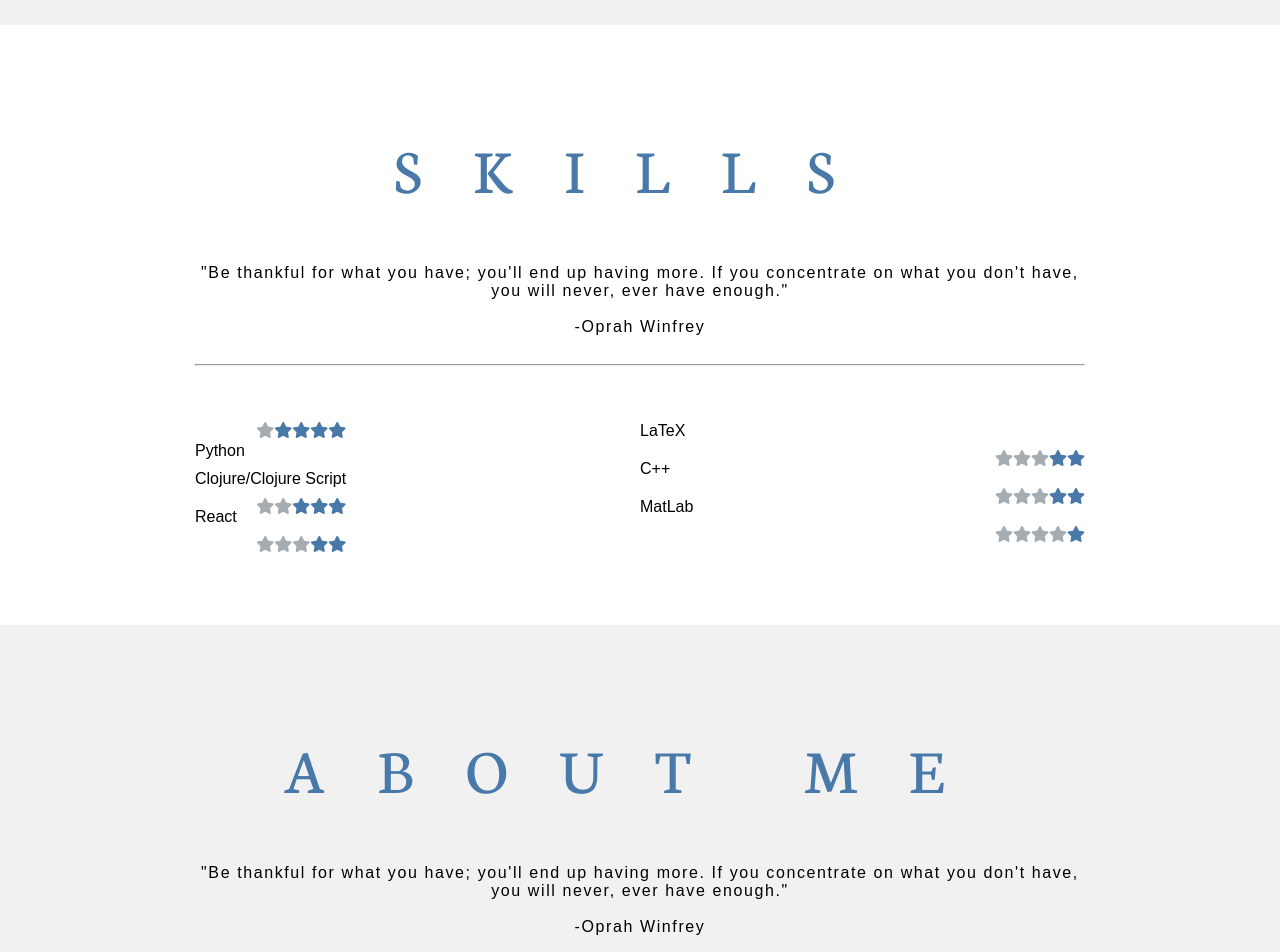
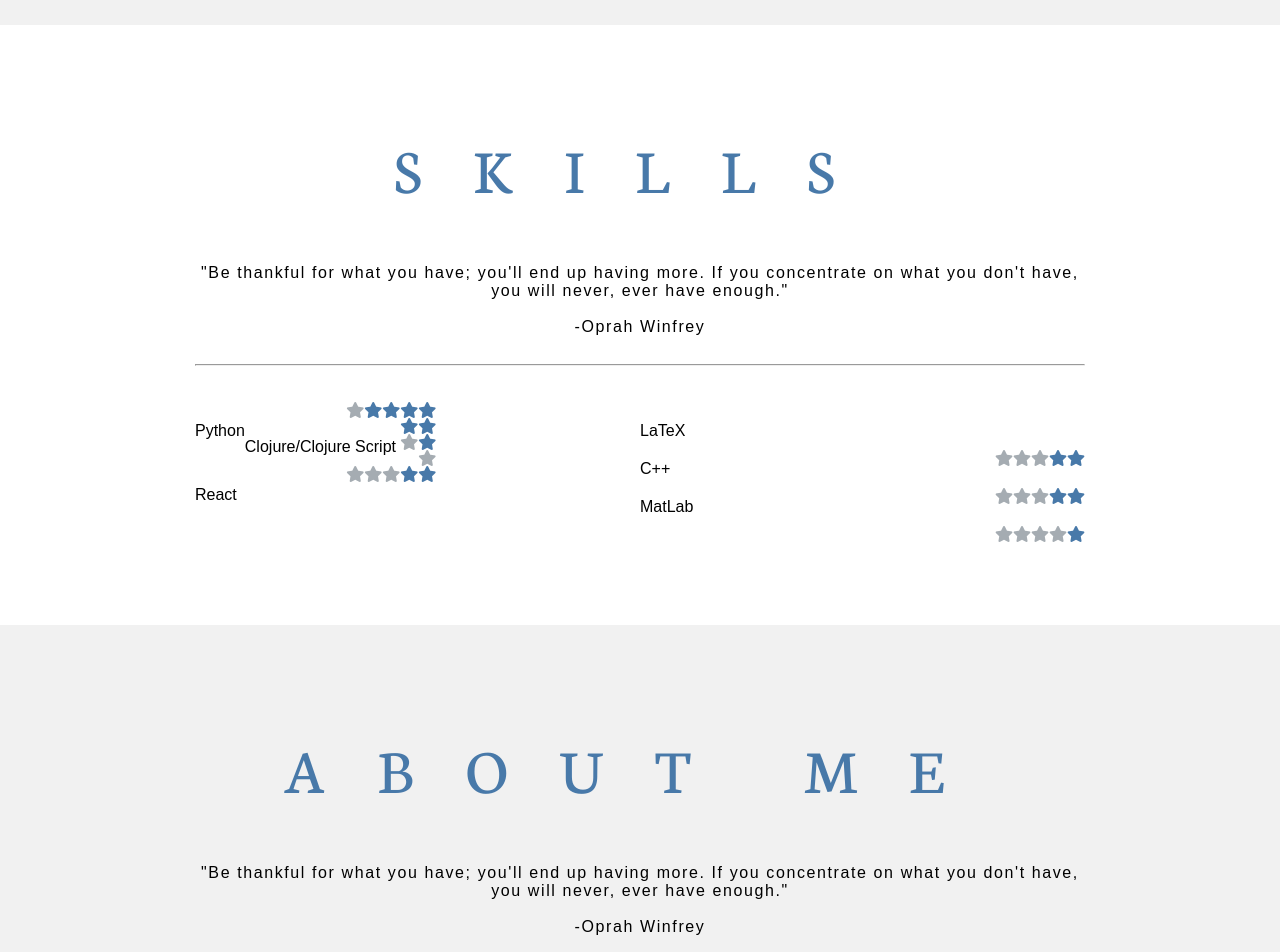
Before and after one commit to layniecalderwood/coryrhunter.com, a Jekyll site: the page index.html, which Jekyll copies as it is, in a window 1280 px wide. Shown: the part 2399-3351 px from the top of the page. Built offline with Jekyll 4.4.1, drawn with Linux system fonts in a browser that asks for light colours; nearby versions of some CDN libraries.

Commit message:
yeah yeah!

```diff
--- a/index.html
+++ b/index.html
@@ -425,11 +425,11 @@ article {
       </li>
 
       <li>
-        <p>Clojure/Clojure Script</p><i class="fas fa-star" style="color: #4879A9; float: right;"></i><i class="fas fa-star" style="color: #4879A9; float: right;"></i><i class="fas fa-star" style="color: #4879A9; float: right;"></i><i class="fas fa-star" style="color: #A5ACB2; float: right;"></i><i class="fas fa-star" style="color: #A5ACB2; float: right;"></i>
+        <p style="float: left;">Clojure/Clojure Script</p><i class="fas fa-star" style="color: #4879A9; float: right;"></i><i class="fas fa-star" style="color: #4879A9; float: right;"></i><i class="fas fa-star" style="color: #4879A9; float: right;"></i><i class="fas fa-star" style="color: #A5ACB2; float: right;"></i><i class="fas fa-star" style="color: #A5ACB2; float: right;"></i>
       </li>
 
       <li>
-        <p>React</p><i class="fas fa-star" style="color: #4879A9; float: right;"></i><i class="fas fa-star" style="color: #4879A9; float: right;"></i><i class="fas fa-star" style="color: #A5ACB2; float: right;"></i><i class="fas fa-star" style="color: #A5ACB2; float: right;"></i><i class="fas fa-star" style="color: #A5ACB2; float: right;"></i>
+        <p style="float: left;">React</p><i class="fas fa-star" style="color: #4879A9; float: right;"></i><i class="fas fa-star" style="color: #4879A9; float: right;"></i><i class="fas fa-star" style="color: #A5ACB2; float: right;"></i><i class="fas fa-star" style="color: #A5ACB2; float: right;"></i><i class="fas fa-star" style="color: #A5ACB2; float: right;"></i>
       </li>
 
     </ul>
```
